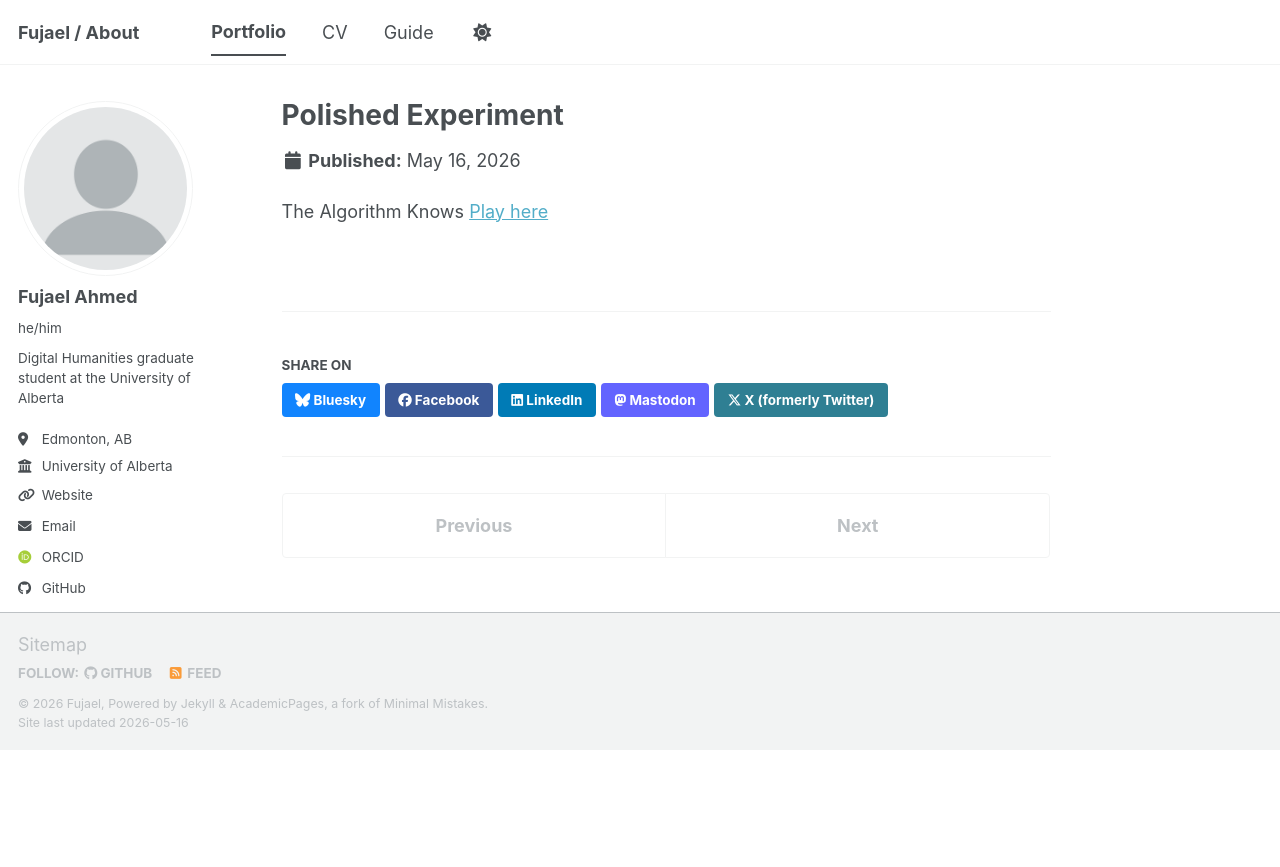
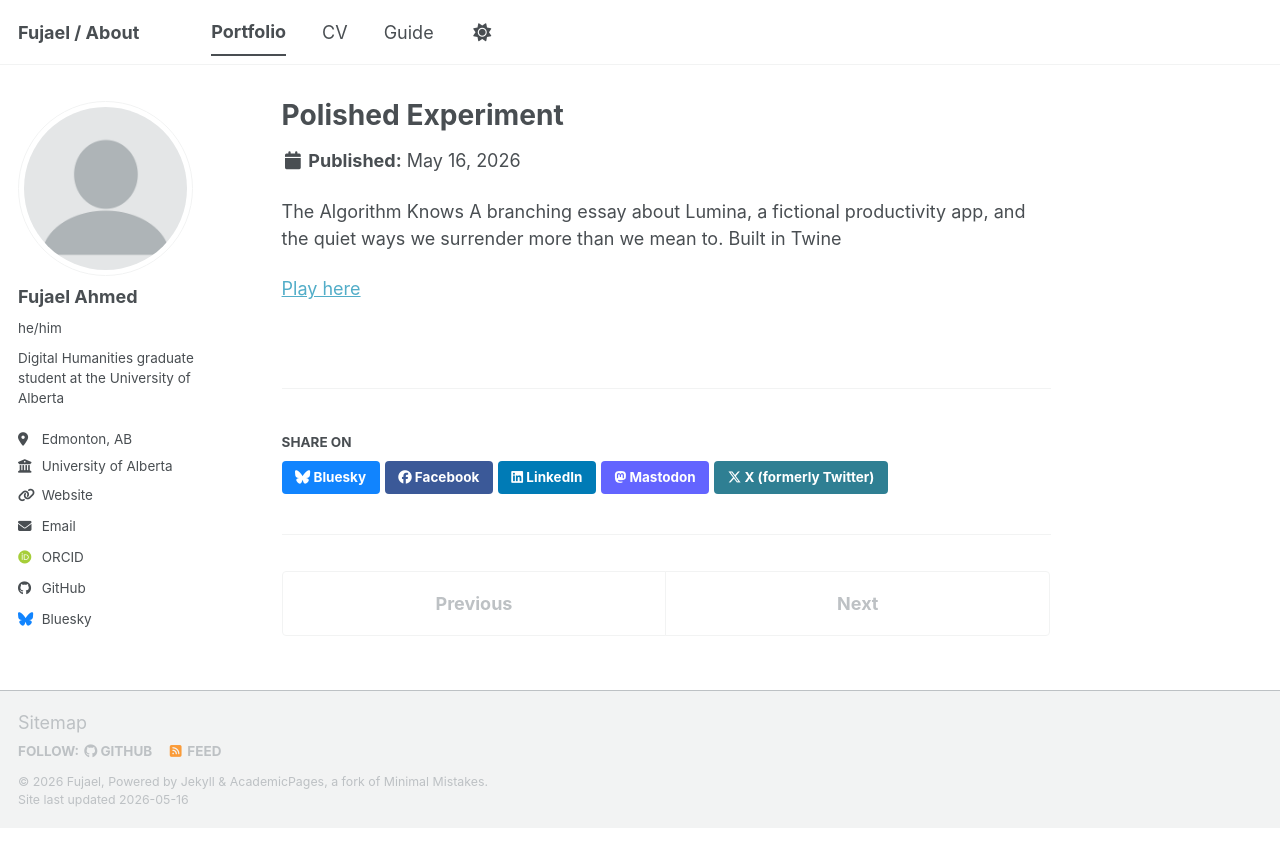
Before and after one commit to fujaelsuhag/me, a Jekyll site: the page built from _portfolio/portfolio-1.md, in a window 1280 px wide. Shown: the top 867 px of the page. Built offline with Jekyll 4.4.1, drawn with Linux system fonts in a browser that asks for light colours; some web fonts are replaced; a script bundle is joined from its source files by our own code; library files that are not in the unit come from our copies.

Commit message:
Revise excerpt for 'Polished Experiment'
Updated the excerpt to clarify the focus on algorithmic consent.

```diff
--- a/_portfolio/portfolio-1.md
+++ b/_portfolio/portfolio-1.md
@@ -1,8 +1,10 @@
 ---
 title: "Polished Experiment"
-excerpt: "**The Algorithm Knows**, a branching essay about Lumina, a fictional productivity app, and the quiet ways we surrender more than we mean to. Built in Twine"
+excerpt: "**The Algorithm Knows**, A Twine interactive essay about algorithmic consent."
 collection: portfolio
 ---
 
 The Algorithm Knows
+A branching essay about Lumina, a fictional productivity app, and the quiet ways we surrender more than we mean to. Built in Twine
+
 [Play here](https://fujaelsuhag.github.io/me/files/the_agorithm_knows_modified.html)
```
